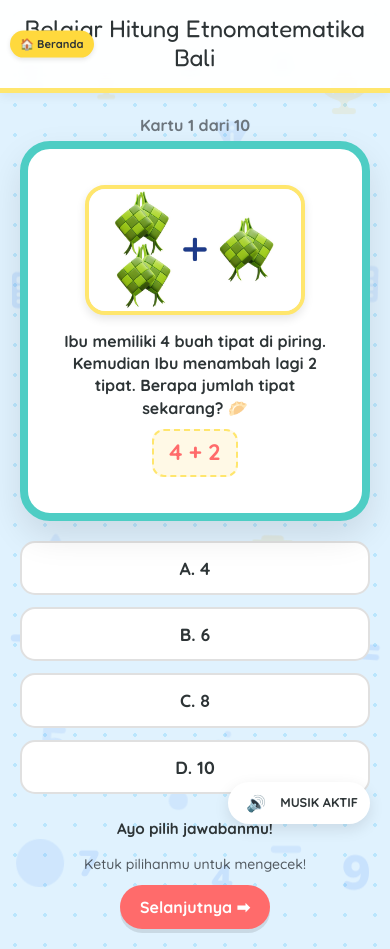
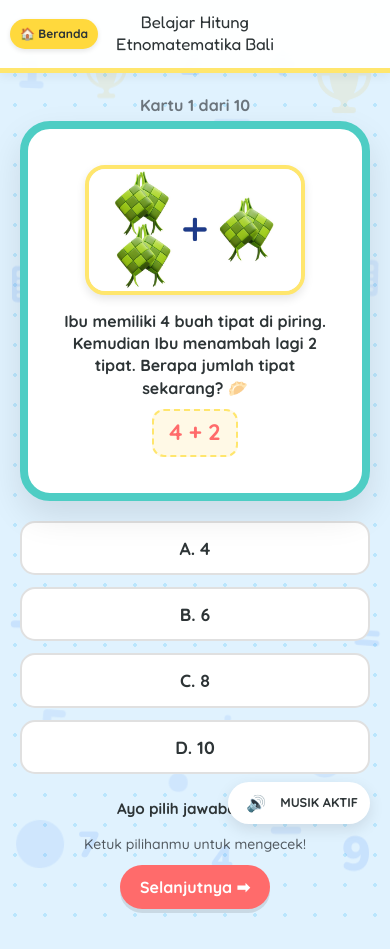
Before and after one commit to revanadityaprawira/Flashcard-Etnomatematika, a plain HTML site: page flashcard.html in a window 390 px wide. Drawn offline with nearby package versions, Linux system fonts and the light colour scheme.

Commit message:
responsive header

```diff
--- a/flashcard.html
+++ b/flashcard.html
@@ -8,7 +8,7 @@
     <link href="https://fonts.googleapis.com/css2?family=Fredoka:wght@400;600&family=Nunito:wght@700;900&family=Quicksand:wght@500;700&display=swap" rel="stylesheet">
     <link rel="stylesheet" href="https://cdnjs.cloudflare.com/ajax/libs/font-awesome/6.4.0/css/all.min.css" />
 
-    <style>
+<style>
         :root {
             --primary-color: #FF6B6B;
             --secondary-color: #4ECDC4;
@@ -73,6 +73,7 @@
             position: relative;
             width: 100%;
             z-index: 100;
+            box-sizing: border-box; /* Memastikan padding tidak merusak lebar header */
         }
 
         header h1 {
@@ -80,6 +81,8 @@
             font-size: 1.5rem;
             margin: 0;
             color: #2D3436;
+            padding: 0 120px; /* Jarak aman kiri dan kanan agar teks tidak menabrak tombol */
+            transition: all 0.2s ease;
         }
 
         .btn-home-top {
@@ -99,6 +102,7 @@
             display: flex;
             align-items: center;
             gap: 5px;
+            white-space: nowrap; /* Teks "Beranda" dikunci agar tidak patah baris */
         }
 
         .game-container {
@@ -314,11 +318,37 @@
 
         .music-btn { border: none; background: none; cursor: pointer; }
 
-        @media (max-width: 576px) {
+       @media (max-width: 576px) {
+            header {
+                padding: 12px 10px;
+                text-align: center;
+            }
+
+            header h1 {
+                font-size: 1.05rem;
+
+                padding-left: 95px;
+                padding-right: 95px;
+
+                text-align: center;
+                line-height: 1.3;
+
+                white-space: normal;
+                word-break: break-word;
+            }
+
+            .btn-home-top {
+                position: absolute;
+                left: 10px;
+                top: 50%;
+                transform: translateY(-50%);
+                padding: 6px 10px;
+                font-size: 0.75rem;
+            }
+
             .card-scene { height: 380px; }
             .options-container { grid-template-columns: 1fr; }
             .asset-image { height: 130px; }
-            .btn-home-top { left: 10px; padding: 5px 10px; font-size: 0.7rem; }
             .music-control { top: auto; bottom: 20px; right: 20px; }
         }
     </style>
```
Also changed, not shown: petunjuk.html (+31 -2 lines), awal.html (line endings or trailing spaces).
